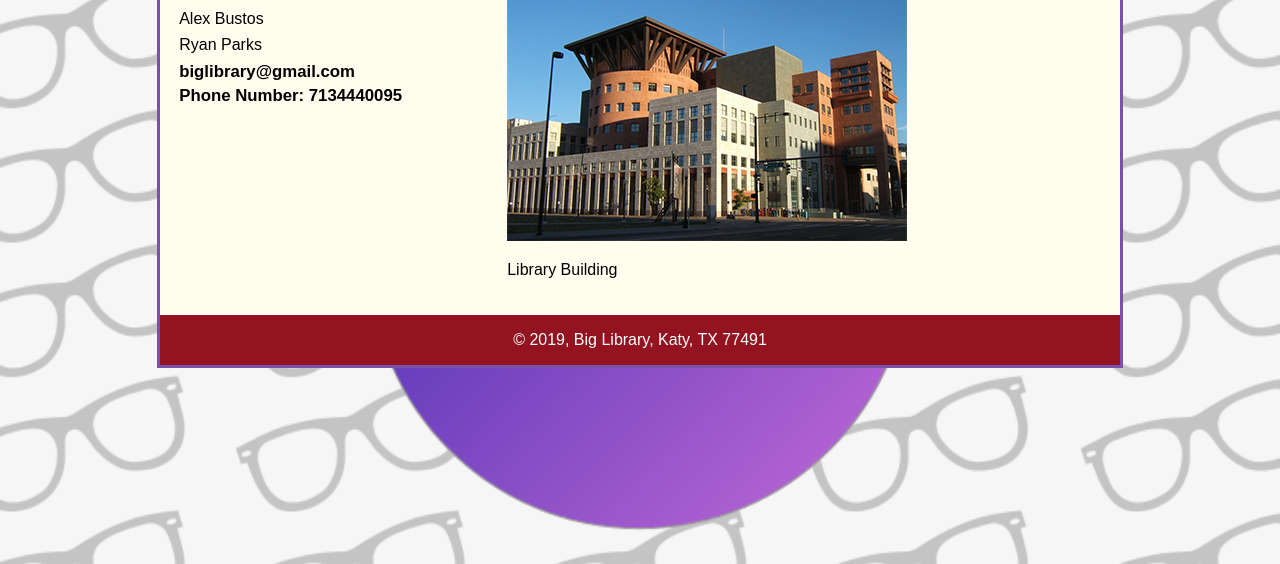
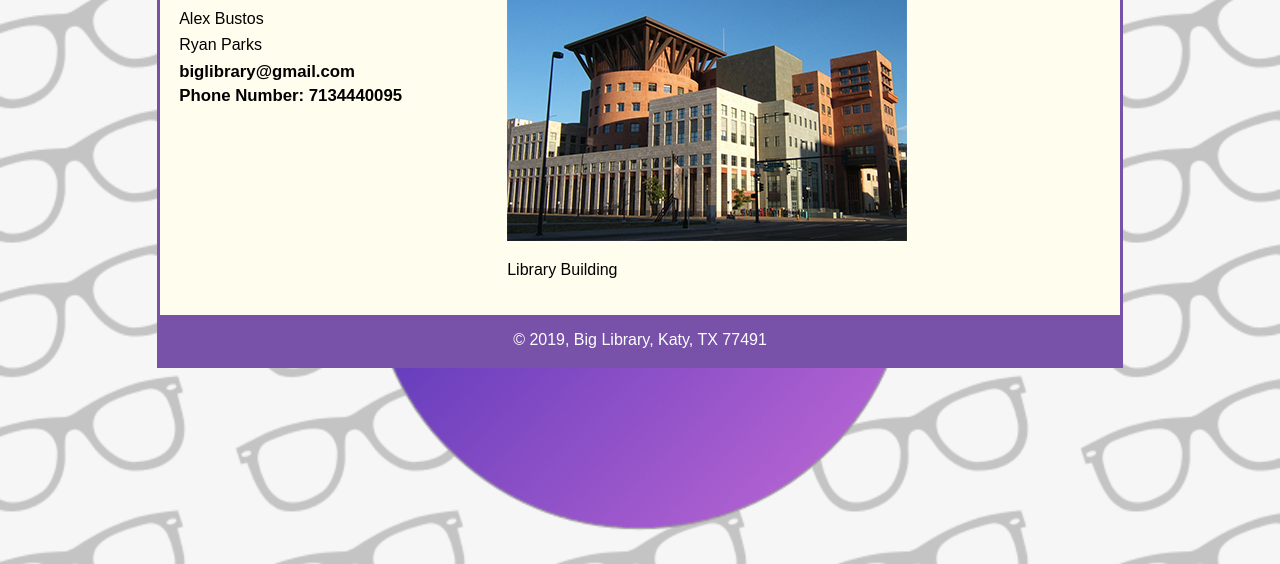
Before and after one commit to AliNAU2020/Library-Website-Project, a PHP site: page /index.html in a window 1280 px wide. Shown: the part 223-787 px from the top of the page. Run offline with PHP 8.4, Linux system fonts and the light colour scheme; some libraries are stand-ins or nearby versions.

Commit message:
Update main.css

```diff
--- a/Web App Design Project/styles/main.css
+++ b/Web App Design Project/styles/main.css
@@ -225,7 +225,7 @@ main h2{
 
 /* the styles for the footer */
 footer {
-	background-color: #931420;
+	background-color: #7851A9;
 	clear:both;
 }
 footer p {
```
